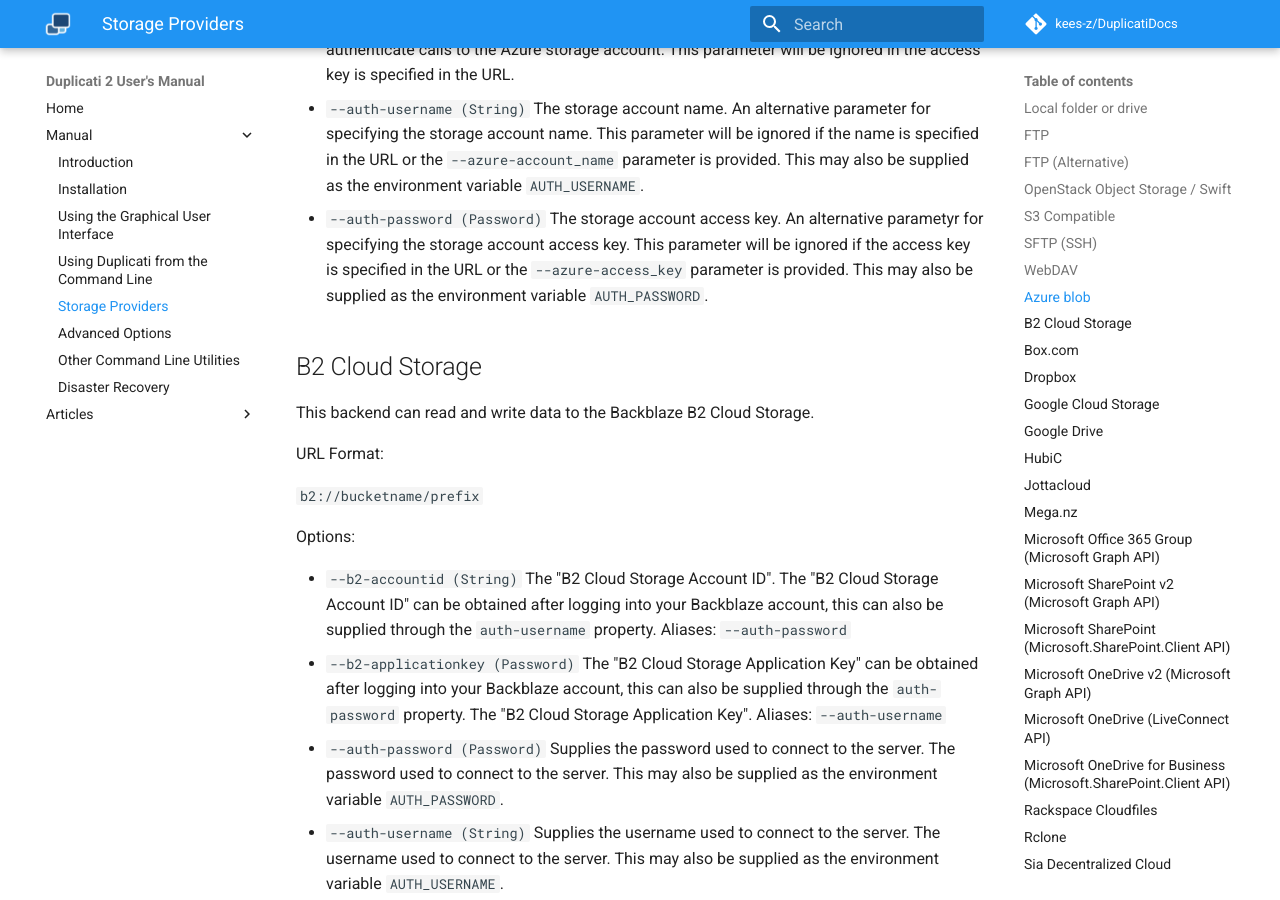
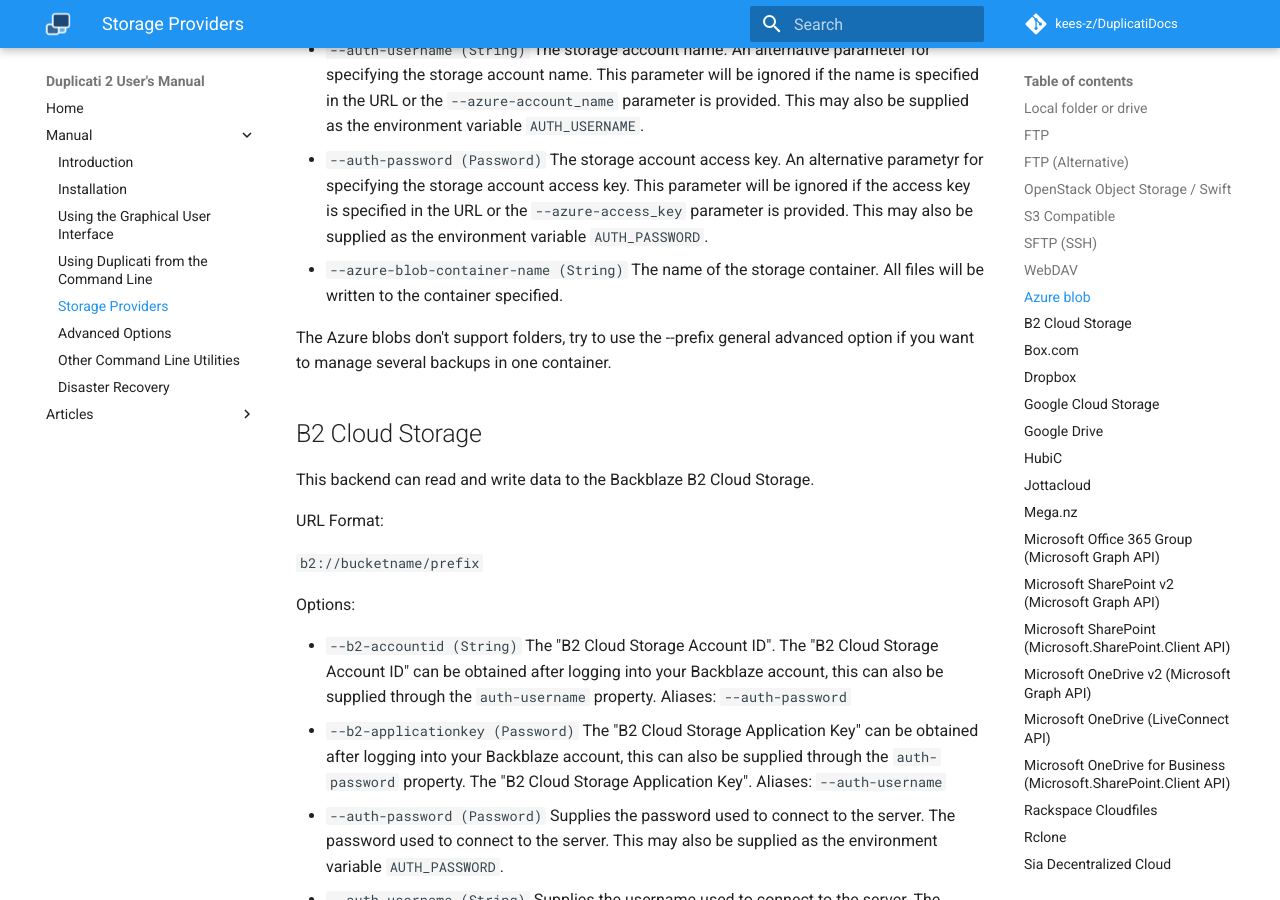
Before and after one commit to kees-z/DuplicatiDocs, an MkDocs documentation site: the page built from docs/05-storage-providers.md, in a window 1280 px wide and 900 px high, scrolled down 8663 px. Built offline with MkDocs 1.6.1 and Material for MkDocs 9.7.7, drawn with Linux system fonts in a browser that asks for light colours; comment, search, counter and statistics services are not loaded; some of the changed text lies outside the part shown.

Commit message:
correct misplacement of azure option, add hint to manage folders in azure blobs

```diff
--- a/docs/05-storage-providers.md
+++ b/docs/05-storage-providers.md
@@ -320,6 +317,12 @@ An alternative parameter for specifying the storage account name. This parameter
 * `--auth-password (Password)`
 The storage account access key.
 An alternative parametyr for specifying the storage account access key. This parameter will be ignored if the access key is specified in the URL or the `--azure-access_key` parameter is provided. This may also be supplied as the environment variable `AUTH_PASSWORD`.
+* `--azure-blob-container-name (String)`
+The name of the storage container.
+All files will be written to the container specified.
+
+The Azure blobs don't support folders, try to use the --prefix general advanced option if you want to manage several backups in one container.
+
 
 ## B2 Cloud Storage
 
```
Also changed, not shown: other parts of docs/05-storage-providers.md (+0 -3 lines).
